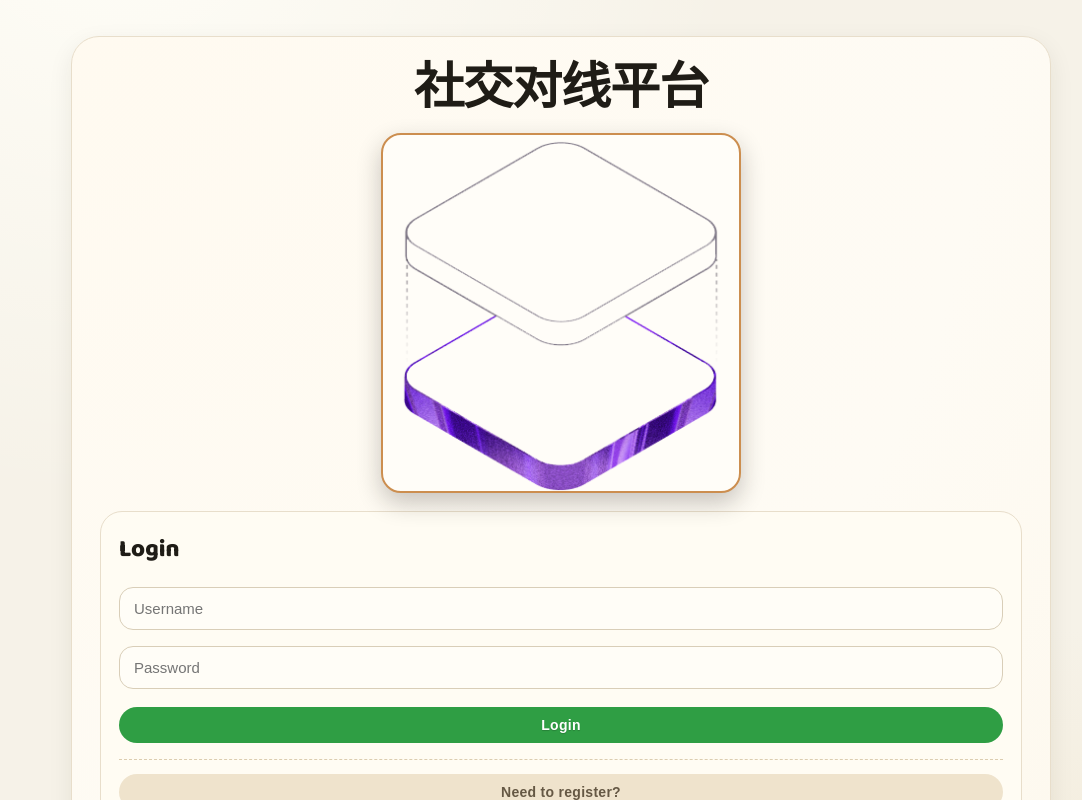
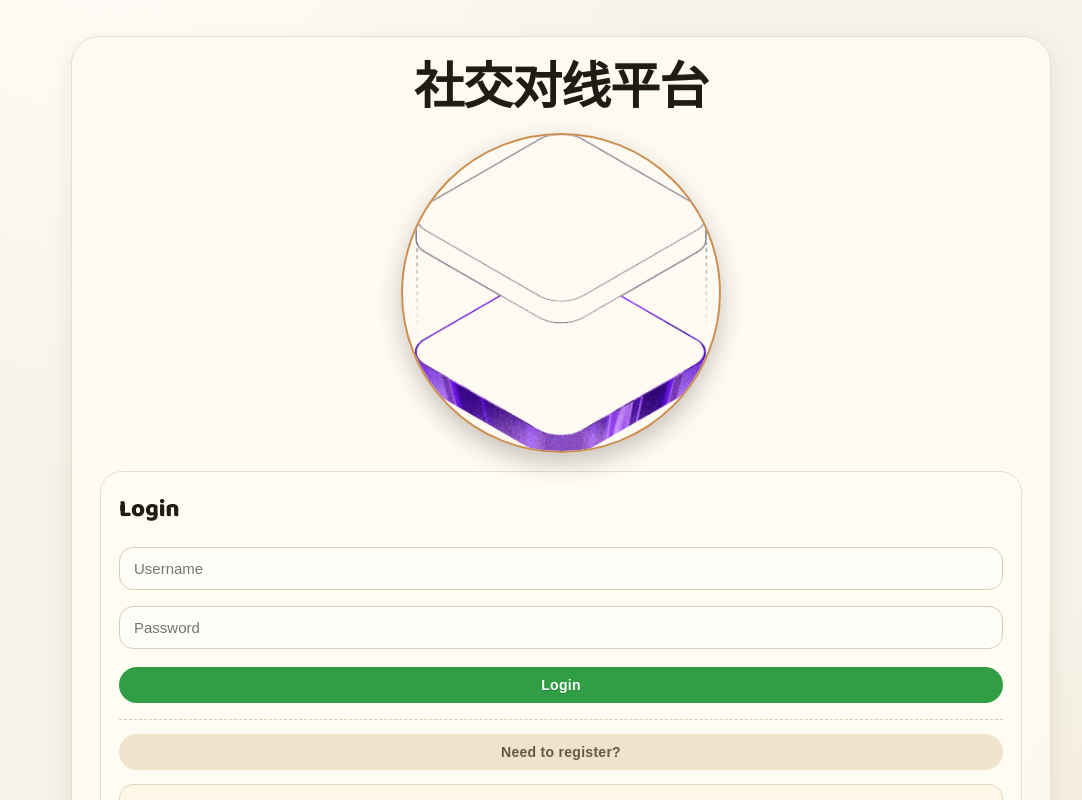
Before and after one commit to meltree00-Mal/social-debate-platform, a React (Vite) app: page / in a window 1280 px wide. Shown: the top 800 px of the page, without its empty margins (79-1161 px from the left). Built offline with nearby package versions, Linux system fonts and the light colour scheme.

Commit message:
style: crop homepage image to circle

```diff
--- a/src/App.css
+++ b/src/App.css
@@ -39,11 +39,10 @@ h1 {
 }
 
 .home-logo {
-  width: min(360px, 84vw);
-  max-height: 360px;
-  object-fit: contain;
-  background: #fffdf8;
-  border-radius: 20px;
+  width: min(320px, 80vw);
+  aspect-ratio: 1 / 1;
+  object-fit: cover;
+  border-radius: 50%;
   border: 2px solid #cc8e4f;
   box-shadow: 0 10px 24px rgba(24, 22, 18, 0.24);
 }
```
